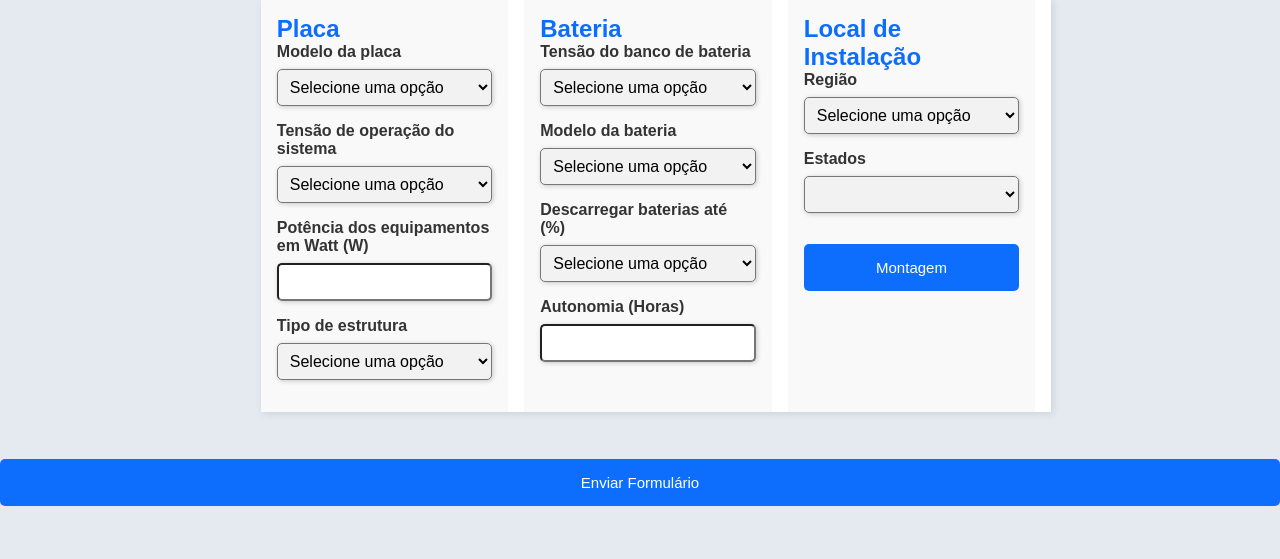
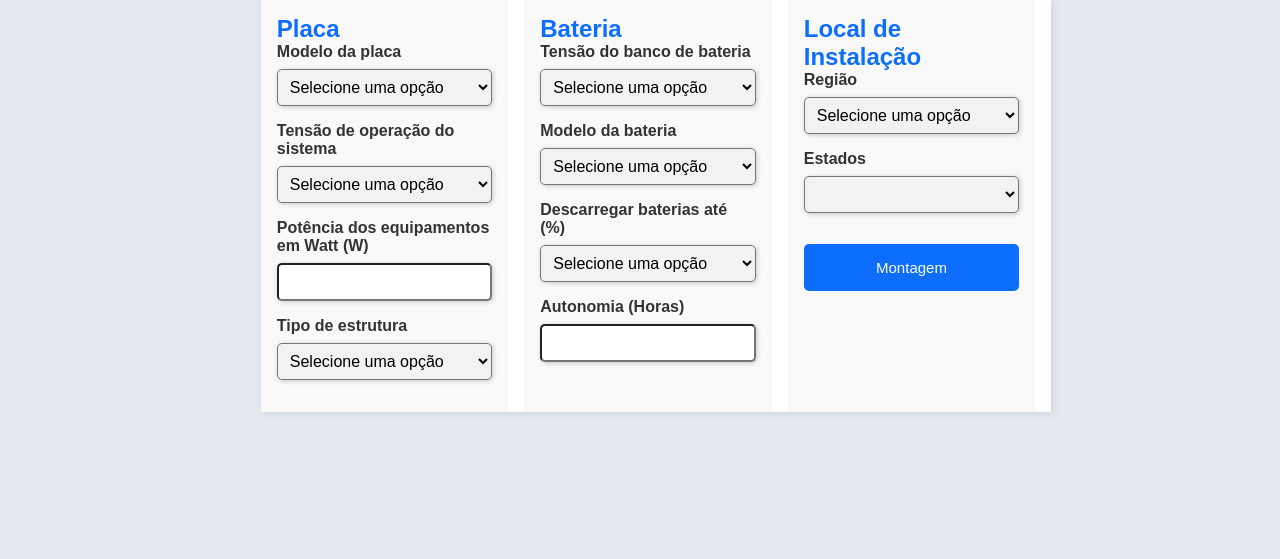
Before and after one commit to MatheusCastroo/calculadora_solar, a PHP site: page / in a window 1280 px wide. Shown: the part 102-661 px from the top of the page. Run offline with PHP 8.4, Linux system fonts and the light colour scheme; lists and menus that the app fills with data are empty.

Commit message:
Update index.php

```diff
--- a/calculadora_solar/index.php
+++ b/calculadora_solar/index.php
@@ -152,7 +152,6 @@
                     </div>
                 </div>
             </div>
-            <button type="submit">Enviar Formulário</button> <!-- Botão para envio -->
         </form>
     </main>
     <script src="script.js"></script>
```
